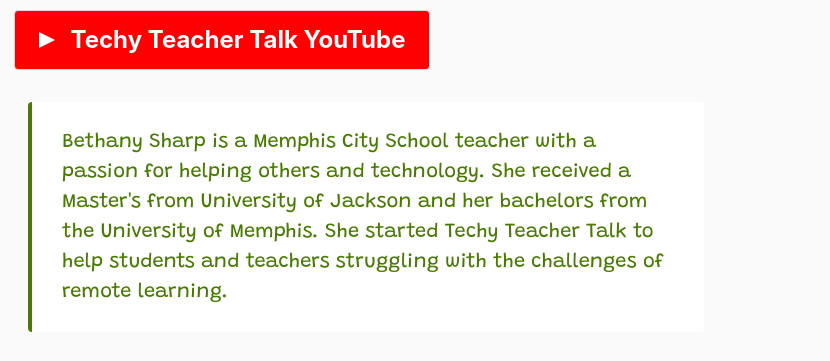
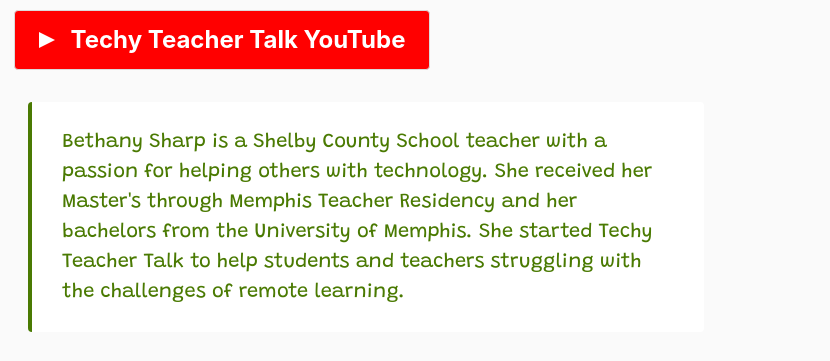
Before and after one commit to binarywhisperer/techy-teacher-talk, a plain HTML site: page index.html in a window 1280 px wide. Shown: the part 214-575 px from the top of the page, 450-1280 px from the left. Drawn offline with nearby package versions, Linux system fonts and the light colour scheme.

Commit message:
Udpates wording

```diff
--- a/index.html
+++ b/index.html
@@ -112,7 +112,7 @@
         <div class="ttt-column ttt-column-wide">
             <article class="message is-ttt">
                 <div class="message-body">
-                    Bethany Sharp is a Memphis City School teacher with a passion for helping others and technology. She received a Master's from University of Jackson and her bachelors from the University of Memphis. She started Techy Teacher Talk to help students and teachers struggling with the challenges of remote learning.
+                    Bethany Sharp is a Shelby County School teacher with a passion for helping others with technology. She received her Master's through Memphis Teacher Residency and her bachelors from the University of Memphis. She started Techy Teacher Talk to help students and teachers struggling with the challenges of remote learning.
                 </div>
             </article>
         </div>
```
